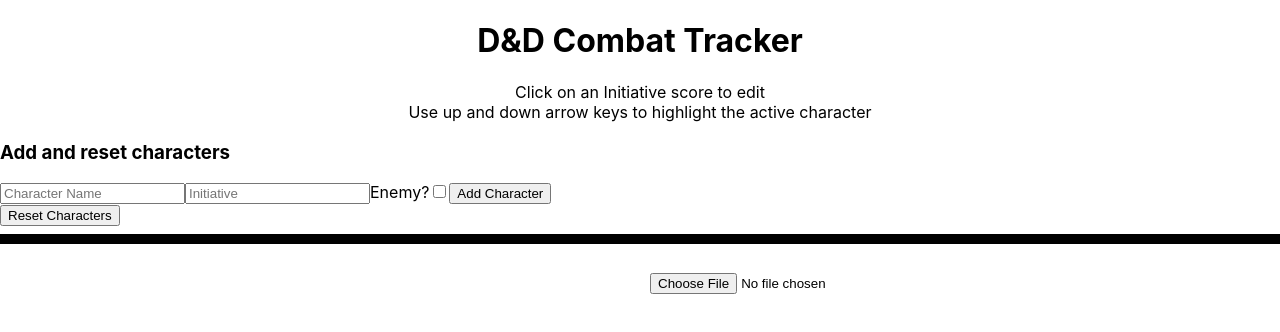
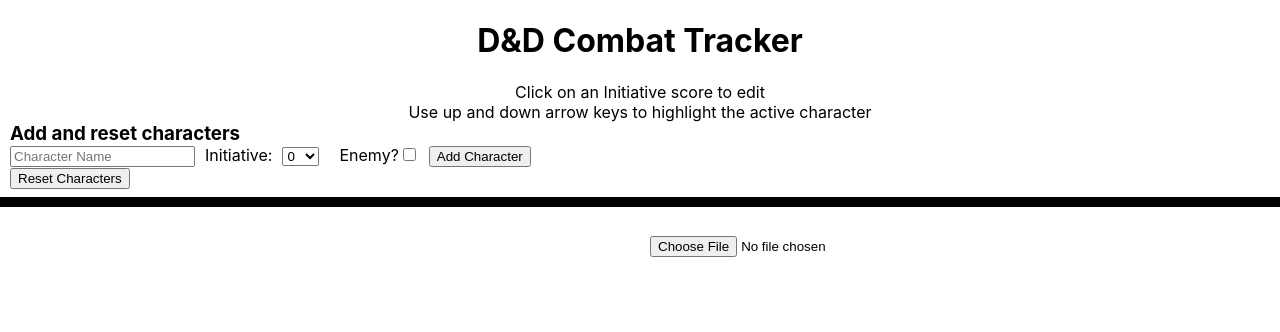
Before and after one commit to ngrippin/dnd-combat-tracker, a React (Create React App) app: page / in a window 1280 px wide. Shown: the top 332 px of the page. Built offline with nearby package versions, Linux system fonts and the light colour scheme.

Commit message:
more things

```diff
--- a/src/AddCharacterForm.js
+++ b/src/AddCharacterForm.js
@@ -17,17 +17,22 @@
     <form onSubmit={handleSubmit}>
       <input
         type="text"
+        style={{ margin: '0px 10px' }}
         placeholder="Character Name"
         value={name}
         onChange={(e) => setName(e.target.value)}
       />
-      <input
-        type="number"
-        placeholder="Initiative"
-        value={initiative}
-        onChange={(e) => setInitiative(e.target.value)}
-      />
-      <label>
+      Initiative:
+      <select
+          value={initiative}
+          style={{ margin: '0px 10px' }}
+          onChange={(e) => setInitiative(e.target.value)}
+        >
+          {Array.from({ length: 31 }, (_, i) => (
+            <option key={i} value={i}>{i}</option>
+          ))}
+        </select>
+      <label style={{ margin: '0px 10px' }}>
         Enemy?
         <input
           type="checkbox"
--- a/src/App.css
+++ b/src/App.css
@@ -37,6 +37,11 @@
   color: #61dafb;
 }
 
+.ConfirmationModal {
+    border-radius: 5px;
+    border: 2px solid #ccc;
+}
+
 .separator {
   height: 10px;
   background-color: black;
--- a/src/App.js
+++ b/src/App.js
@@ -87,12 +87,12 @@
   return (
     <div className="App">
       <h1>D&D Combat Tracker</h1>
-      <div class="instruction">Click on an Initiative score to edit</div>
-      <div class="instruction">Use up and down arrow keys to highlight the active character</div>
-      <h3>Add and reset characters</h3>
+      <div className="instruction">Click on an Initiative score to edit</div>
+      <div className="instruction">Use up and down arrow keys to highlight the active character</div>
+      <h3 style={{ margin: '0px 10px' }}>Add and reset characters</h3>
       <AddCharacterForm onAddCharacter={addCharacter} />
-      <button onClick={handleReset}>Reset Characters</button>
-      <hr class="separator" />
+      <button style={{ margin: '0px 10px' }} onClick={handleReset}>Reset Characters</button>
+      <hr className="separator" />
     <div style={{ display: 'flex', flexDirection: 'row' }}>
     <div style={{ flex: 1, marginRight: '20px' }}> {/* InitiativeList Container */}
         <InitiativeList characters={characters}
@@ -108,12 +108,13 @@
         </div>
         {imageSrc && (
           <div>
-            <img src={imageSrc} alt="Uploaded" style={{ maxWidth: '200px', maxHeight: '200px' }} />
+            <img src={imageSrc} alt="Uploaded" />
           </div>
         )}
       </div>
     </div>
       <ConfirmationModal
+        style={{border: '2px solid black'}}
         isOpen={isModalOpen}
         onClose={() => setIsModalOpen(false)}
         onConfirm={resetCharacters}
--- a/src/CharacterCard.js
+++ b/src/CharacterCard.js
@@ -46,14 +46,14 @@
       <h2>{character.name}</h2>
       {isEditing ? (
               <>
-                <input
-                    autoFocus
-                  type="number"
-                  value={editedInitiative}
-                  onKeyDown={handleKeyDown} // Listening for key down events
-                  onBlur={handleSaveEdit}
-                  onChange={(e) => setEditedInitiative(Number(e.target.value))}
-                />
+                <select
+                    value={editedInitiative}
+                    onChange={(e) => setEditedInitiative(Number(e.target.value))}
+                  >
+                    {Array.from({ length: 31 }, (_, i) => (
+                      <option key={i} value={i}>{i}</option>
+                    ))}
+                  </select>
               </>
             ) : (
               <>
```
